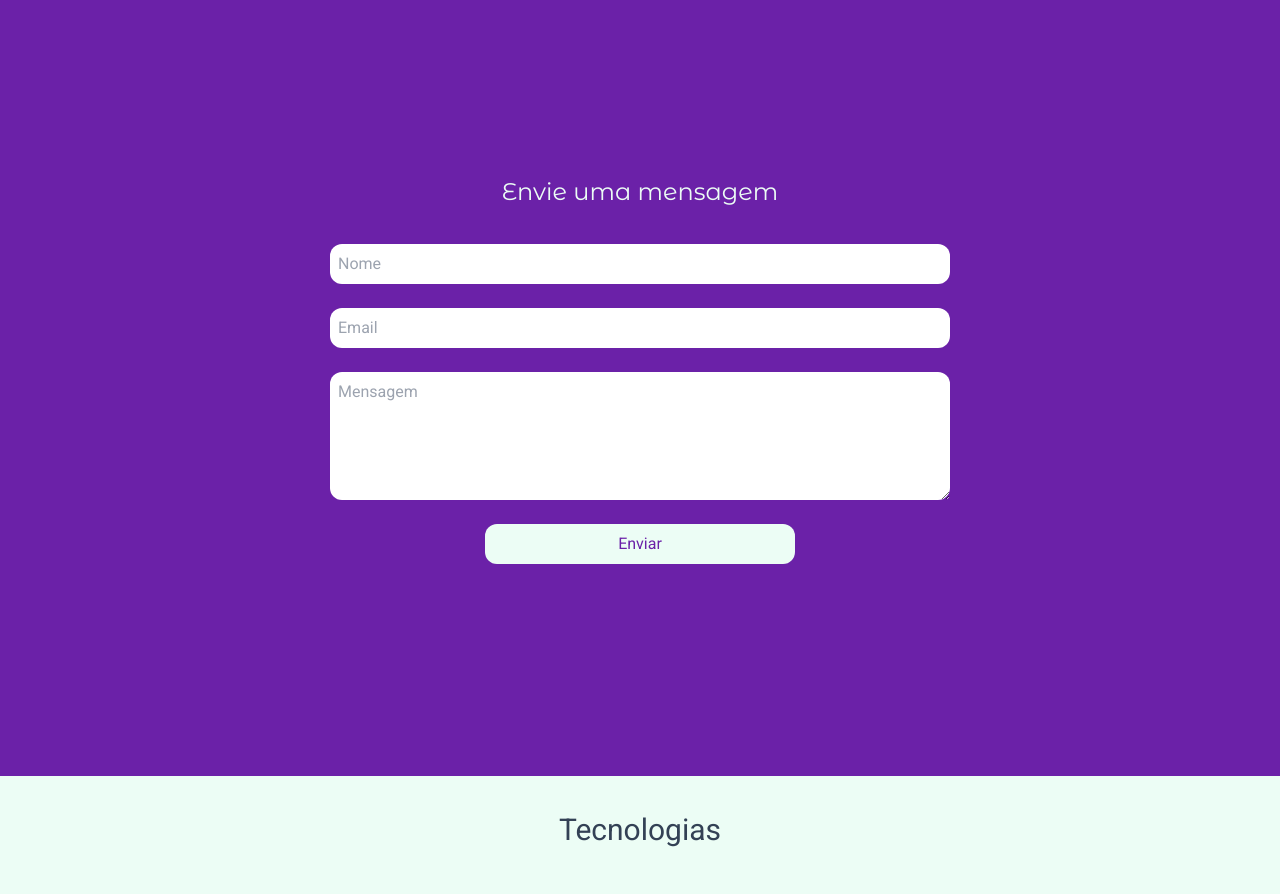
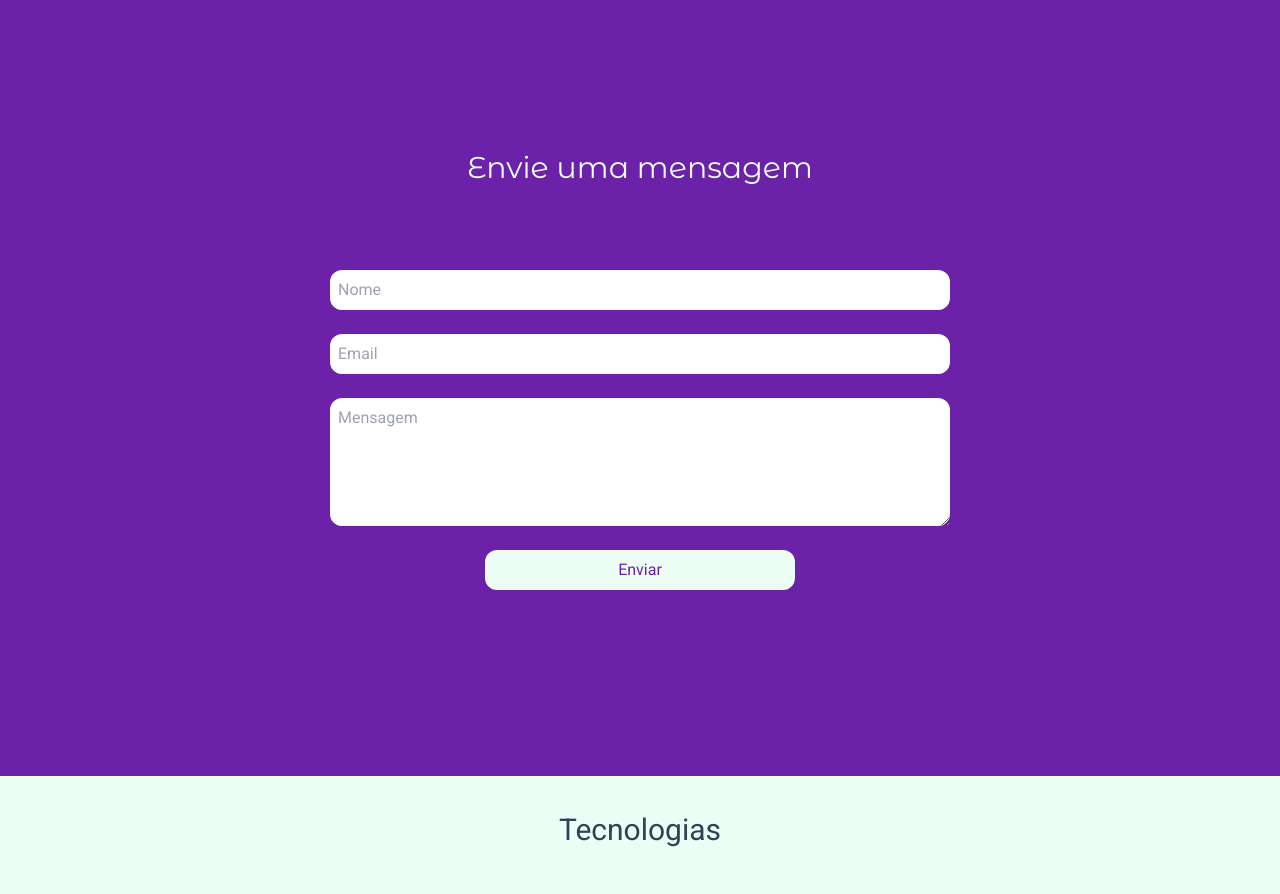
Before and after one commit to andrezzalima/site-portfolio, a Next.js app: page / in a window 1280 px wide. Shown: the part 2640-3534 px from the top of the page. Built offline with nearby package versions, Linux system fonts and the light colour scheme.

Commit message:
att formulario contato

```diff
--- a/app/page.js
+++ b/app/page.js
@@ -254,7 +254,7 @@ export default function Home() {
 
           {/* Formulário de contato */}
           <div id='contact' className='flex flex-col items-center justify-center w-full text-emerald-50 p-5 bg-purple-800 md:h-screen' >
-            <h2 className={`text-2xl my-4 ${montserrat.className} p-5`}>{t('send-message')}</h2>
+            <h2 className={`text-2xl my-4 ${montserrat.className} p-5 md:mb-16 md:text-3xl`}>{t('send-message')}</h2>
             <form className="flex flex-col mb-12 items-center gap-6 w-5/6 md:w-1/2 text-slate-700" onSubmit={handleSubmit}>
               <input className='p-2 w-full rounded-xl'
                 type="text" placeholder={t('f-name')} name="name" required value={name} onChange={(e) => setName(e.target.value)} />
```
